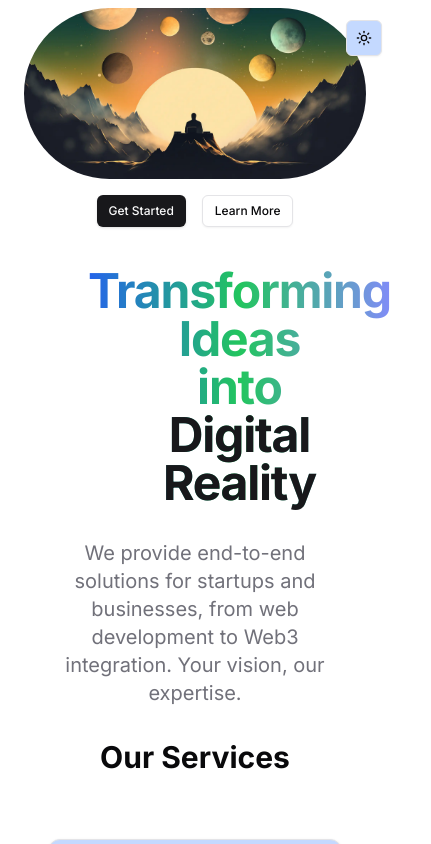
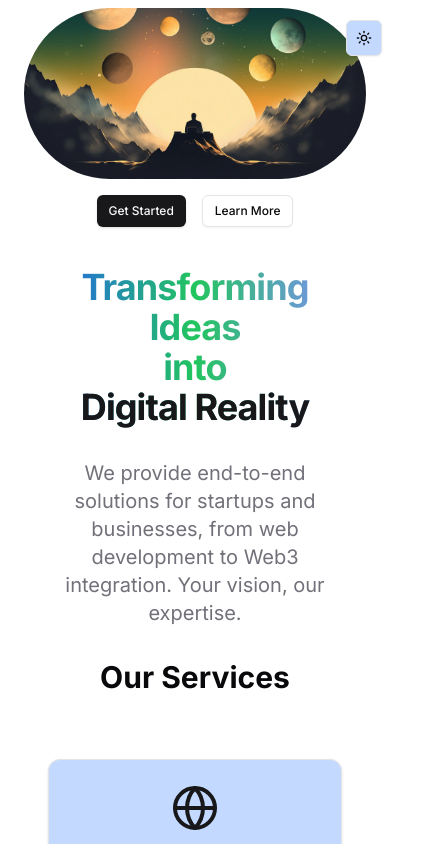
Before and after one commit to prabalTechh/codex365, a Next.js app: page / in a window 390 px wide. Shown: the top 844 px of the page, 431 px wide, since content can reach past the window. Built offline with nearby package versions, Linux system fonts and the light colour scheme.

Commit message:
final_commit_stage9

```diff
--- a/app/page.tsx
+++ b/app/page.tsx
@@ -31,7 +31,7 @@ export default function Home() {
 
         </div>
         <div className="container py-10 mx-auto px-6">
-          <h1 className="text-5xl mx-10 bg-gradient-to-r from-blue-600 via-green-500 to-indigo-400 inline-block text-transparent bg-clip-text     font-bold tracking-tight mb-8 ">
+          <h1 className="text-4xl text-center md:text-5xl  bg-gradient-to-r from-blue-600 via-green-500 to-indigo-400 inline-block text-transparent bg-clip-text     font-bold tracking-tight mb-8 ">
             Transforming Ideas <br /> into <br />
             <span className="text-primary"> Digital Reality</span>
           </h1>
```
